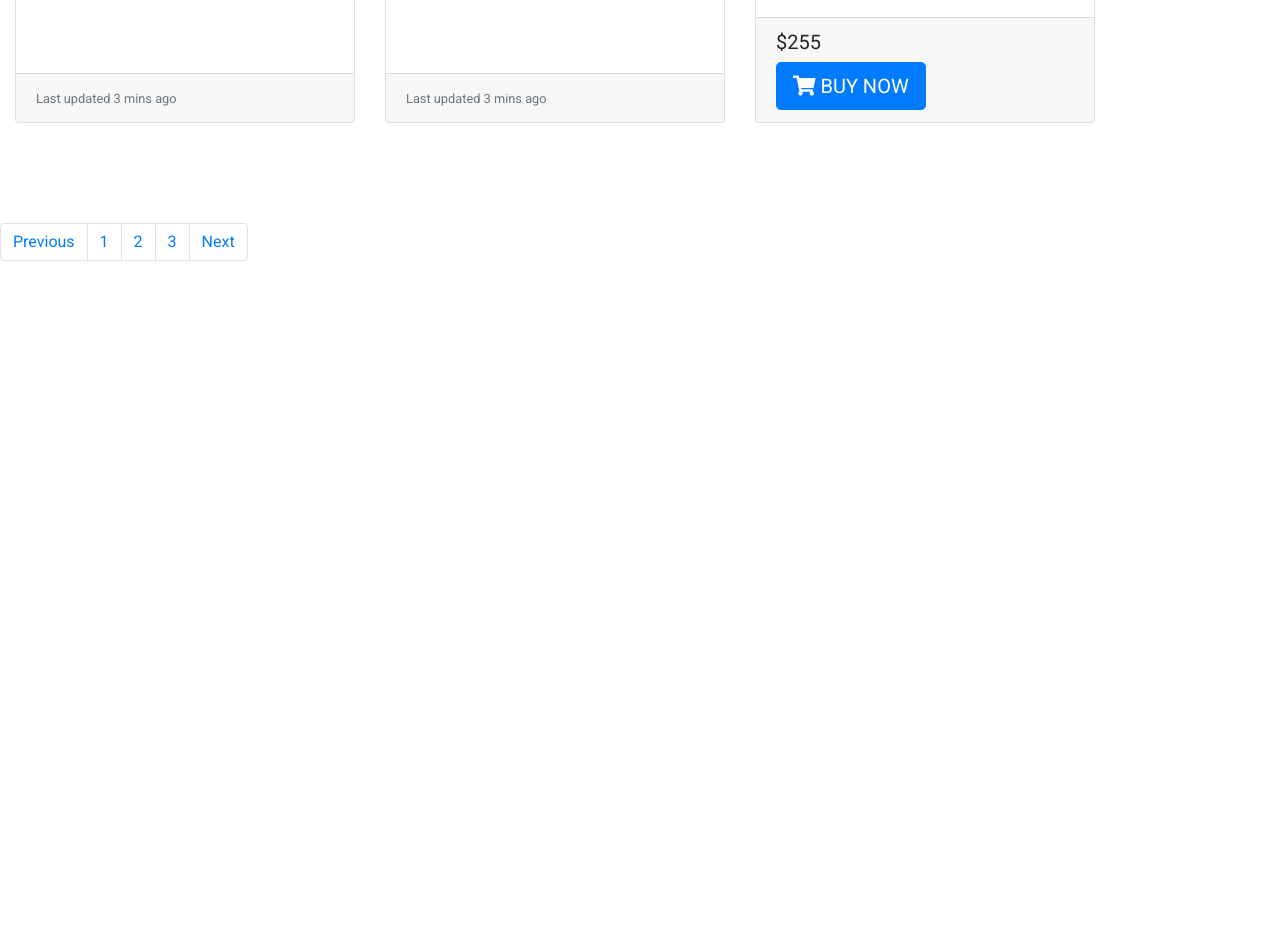
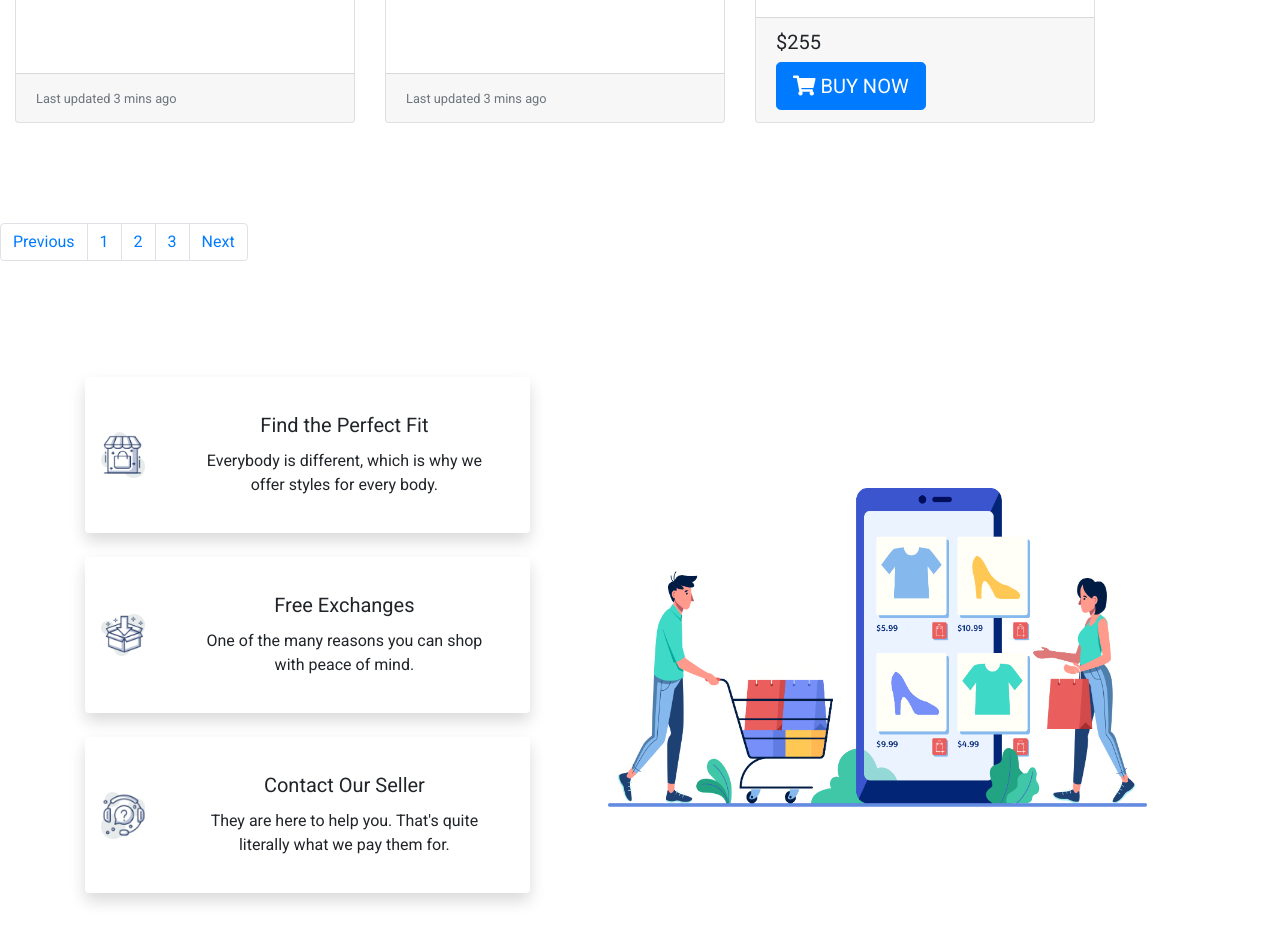
Before and after one commit to Arifur-rahman14/sec-asst, a plain HTML site: page index.html in a window 1280 px wide. Shown: the part 1713-2656 px from the top of the page. Before the commit the page ends 1990 px from the top, so only its background shows below. Drawn offline with nearby package versions, Linux system fonts and the light colour scheme.

Commit message:
pagination add

```diff
--- a/css/style.css
+++ b/css/style.css
@@ -38,3 +38,9 @@ h1, h2{
     font-weight: 800;
     color: greenyellow;
 }
+
+/* image sizing class */
+.image-width{
+    width: 80px;
+    height: auto;
+}
--- a/index.html
+++ b/index.html
@@ -174,7 +174,7 @@
     </section>
  <!-- product section end here -->
  <!-- pagination -->
-    <nav aria-label="Page navigation example">
+    <nav aria-label="Page navigation example d-flex justify-content-center align-items-center">
         <ul class="pagination">
             <li class="page-item"><a class="page-link" href="#">Previous</a></li>
             <li class="page-item"><a class="page-link" href="#">1</a></li>
@@ -183,7 +183,65 @@
             <li class="page-item"><a class="page-link" href="#">Next</a></li>
         </ul>
     </nav>
+<!-- pagination section end -->
+        <!-- Help Section -->
+        <section class="help-section area-top-bottom-100">
+            <div class="container">
+                <div class="row align-items-center">
+                    <div class="col-lg-5 order-2">
 
+                        <div class="card p-3 rounded shadow border-0 mb-4">
+                            <div class="row g-0 align-items-center text-center text-md-start">
+                                <div class="col-md-2">
+                                    <img class="image-width img-fluid" src="img/icon/image 12.png" alt="png files">
+                                </div>
+                                <div class="col-md-10">
+                                    <div class="card-body">
+                                        <h5 class="card-title">Find the Perfect Fit</h5>
+                                        <p class="card-text">Everybody is different, which is why we offer styles for every
+                                            body.</p>
+                                    </div>
+                                </div>
+                            </div>
+                        </div>
+
+                        <div class="card p-3 rounded shadow border-0 mb-4">
+                            <div class="row g-0 align-items-center text-center text-md-start">
+                                <div class="col-md-2">
+                                    <img class="image-width img-fluid" src="img/icon/image 13.png" alt="png files">
+                                </div>
+                                <div class="col-md-10">
+                                    <div class="card-body">
+                                        <h5 class="card-title">Free Exchanges</h5>
+                                        <p class="card-text">One of the many reasons you can shop with peace of mind.</p>
+                                    </div>
+                                </div>
+                            </div>
+                        </div>
+
+                        <div class="card p-3 rounded shadow border-0 mb-4">
+                            <div class="row g-0 align-items-center text-center text-md-start">
+                                <div class="col-md-2 col-12">
+                                    <img class="image-width img-fluid" src="img/icon/image 14.png" alt="png files">
+                                </div>
+                                <div class="col-md-10 col-12">
+                                    <div class="card-body">
+                                        <h5 class="card-title">Contact Our Seller</h5>
+                                        <p class="card-text">They are here to help you. That's quite literally what we pay them
+                                            for.</p>
+                                    </div>
+                                </div>
+                            </div>
+                        </div>
+
+                    </div>
+                    <div class="col-lg-7 order-lg-2">
+                        <img class="p-5 img-fluid" src="img/XMLID 1.png" alt="png background">
+                    </div>
+                </div>
+            </div>
+        </section>
+        <!-- End Help Section -->
 
 
 
```
